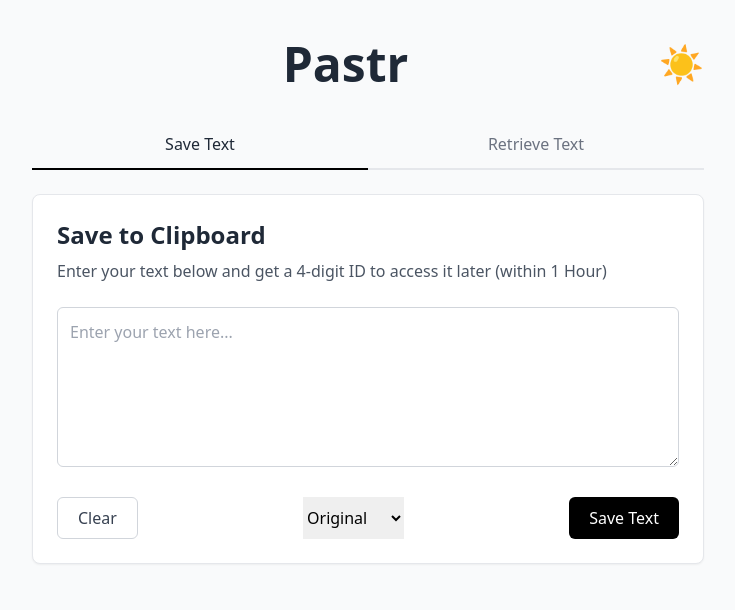
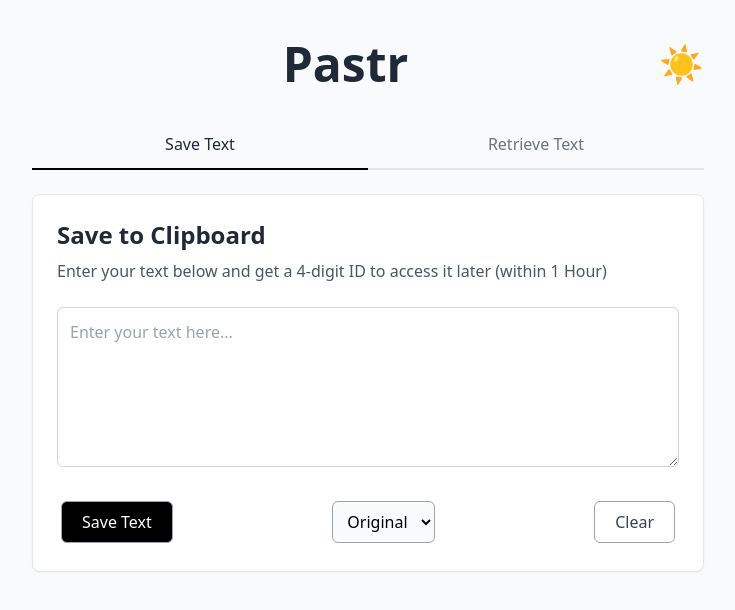
Before and after one commit to khushal0944/Pastr-Online_Clipboard, a React (Vite) app in the folder frontend/: page / in a window 1280 px wide. Shown: the top 610 px of the page, without its empty margins (272-1007 px from the left). Built offline with nearby package versions, Linux system fonts and the light colour scheme.

Commit message:
added loading

```diff
--- a/frontend/src/App.tsx
+++ b/frontend/src/App.tsx
@@ -50,6 +50,8 @@ function App() {
 	const [retrieveId, setRetrieveId] = useState<string | null>(null);
 	const [content, setContent] = useState<string>("");
 	const [boardId, setBoardId] = useState<string | null>(null);
+    const [saveLoading, setSaveLoading] = useState(false);
+    const [retrieveLoading, setRetrieveLoading] = useState(false);
 
 	const handleContent = async () => {
 		if (prevContent.current === content) return;
@@ -58,14 +60,17 @@ function App() {
 			return;
 		}
 		try {
+			setSaveLoading(true)
             prevContent.current = content;
 			const data = await api.post("/api/v1/board", {
                 content,
 			});
+            if (data) setSaveLoading(false)
                 const filteredData: APIResponseType = data.data.uploadedDoc;
             setBoardId(filteredData.shortId);
 		} catch (error) {
             showToast("Data Uploding Error", "error");
+            if (error) setSaveLoading(false)
 		}
 	};
 
@@ -74,11 +79,14 @@ function App() {
 			showToast("Invalid Board ID", "error");
 			return;
 		}
+        setRetrieveLoading(true);
 		try {
 			const data = await api.get(`/api/v1/board/${retrieveId}`);
-			setRetrieveContent(data.data.content);
+            if(data) setSaveLoading(false)
+                setRetrieveLoading(data.data.content);
         } catch (error) {
             showToast("Board Not Found", "error");
+            if(error) setRetrieveLoading(false)
 		}
 	};
 
@@ -177,24 +185,23 @@ function App() {
 								placeholder="Enter your text here..."
 								value={content}
 								style={{ minHeight: "120px" }}
-								onChange={(e) => {setContent(e.target.value); normalText.current = content;}}
+								onChange={(e) => {
+									setContent(e.target.value);
+									normalText.current = content;
+								}}
 							></textarea>
 						</div>
 
-						<div className="flex justify-between">
+						<div className="flex justify-between max-[400px]:flex-col">
 							<button
-								onClick={() => {
-									setContent("");
-									setBoardId(null);
-									prevContent.current = "";
-								}}
-								className="px-5 py-2  dark:text-white  border border-gray-300 rounded-md text-gray-700 hover:bg-gray-100 dark:hover:bg-gray-700 transition-colors"
+								onClick={handleContent}
+								className="px-5 py-2 bg-black m-1 text-white border border-gray-400 rounded-md hover:bg-gray-800 transition-colors"
 							>
-								Clear
+								{saveLoading ? "Saving..." : "Save Text"}
 							</button>
 							<select
 								onChange={(e) => handleSelect(e.target.value)}
-                                className="outline-none"
+								className="outline-none min-h-10 border border-gray-400 cursor-pointer m-1 text-center bg-gray-50 dark:bg-gray-700 dark:text-white rounded-md"
 							>
 								<option value={"original"}>Original</option>
 								<option value={"uppercase"}>Uppercase</option>
@@ -202,10 +209,14 @@ function App() {
 								<option value={"capitalize"}>Capitalize</option>
 							</select>
 							<button
-								onClick={handleContent}
-								className="px-5 py-2 bg-black text-white rounded-md hover:bg-gray-800 transition-colors"
+								onClick={() => {
+									setContent("");
+									setBoardId(null);
+									prevContent.current = "";
+								}}
+								className="px-5 py-2 m-1 dark:text-white border border-gray-400 rounded-md text-gray-700 hover:bg-gray-100 dark:hover:bg-gray-700 transition-colors"
 							>
-								Save Text
+								Clear
 							</button>
 						</div>
 					</div>
@@ -299,7 +310,7 @@ function App() {
 								className="px-3 py-2 max-[500px]:mt-2 max-[500px]:rounded-lg bg-black text-white rounded-r-md hover:bg-gray-800 transition-colors"
 								onClick={handleRetrival}
 							>
-								Retrieve
+								{retrieveLoading ? "Retrieving..." : "Retrieve Text"}
 							</button>
 						</div>
 					</div>
```
Lines whose indentation alone changed are shown as unchanged.
